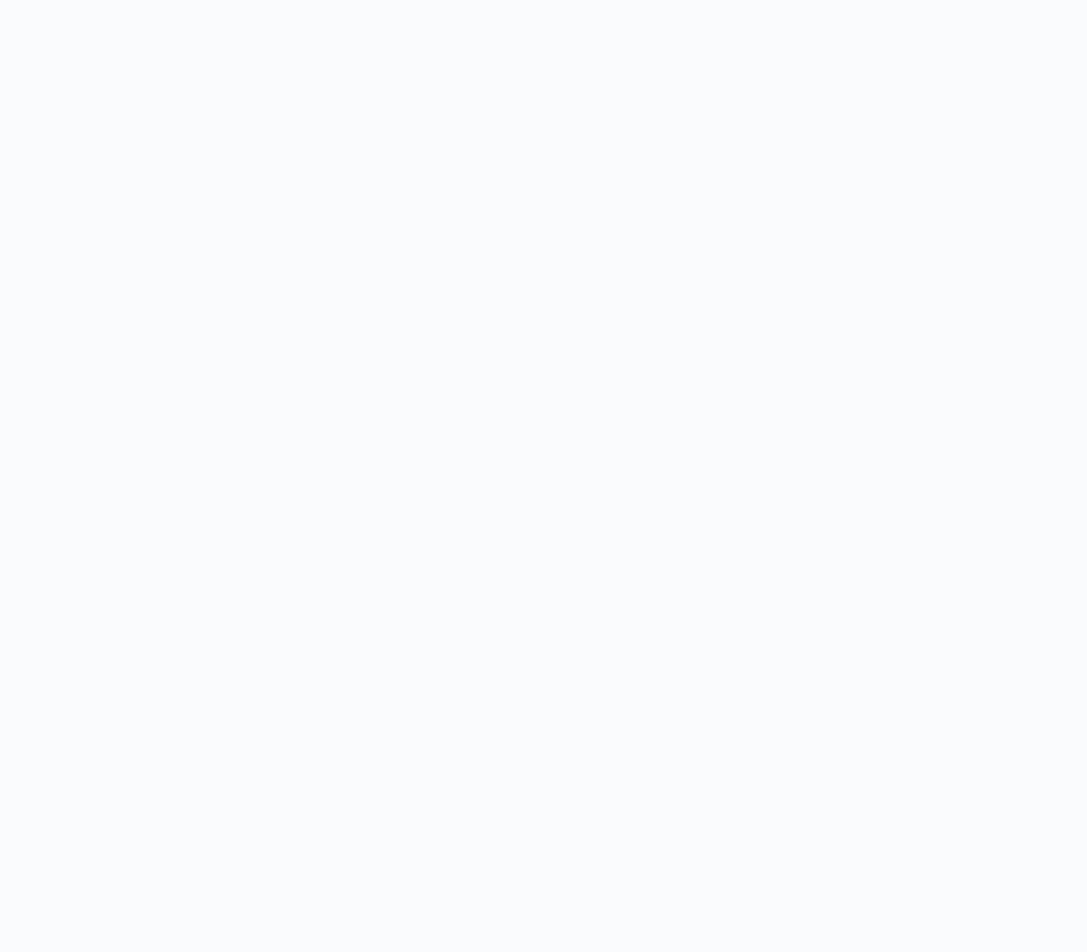
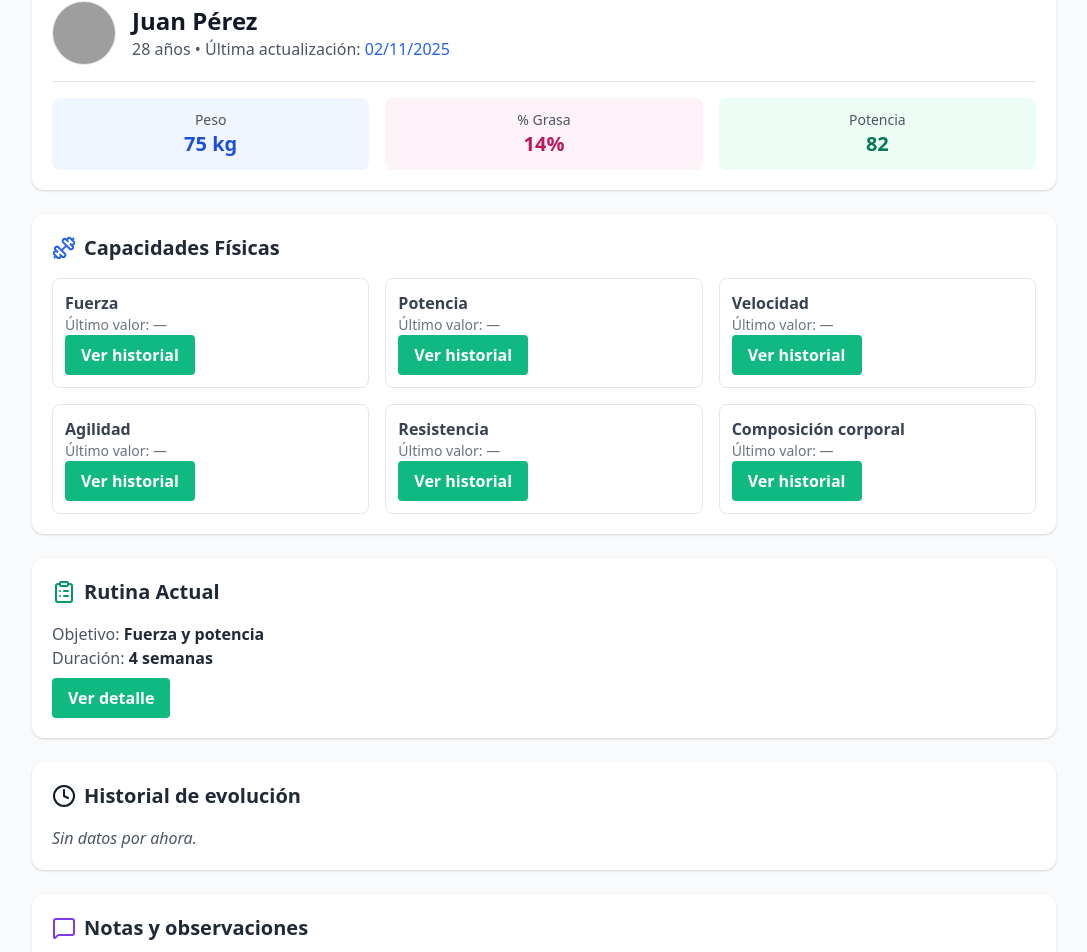
Before and after one commit to Omar-VC/RO-app, a React (Vite) app: page /progreso in a window 1280 px wide. Before the commit this address had no page. Shown: the part 159-1111 px from the top of the page, without its empty margins (96-1183 px from the left). Before the commit the page ends 800 px from the top, so only its background shows below. Built offline with nearby package versions, Linux system fonts and the light colour scheme; grey boxes are pictures that could not be loaded; the HTML template or start-up script is replaced by a standard one.

Commit message:
Agregamos la seccion progreso funciona

```diff
--- a/src/App.jsx
+++ b/src/App.jsx
@@ -6,6 +6,7 @@ import FichaCliente from "./pages/FichaCliente";
 import Header from "./components/Header";
 import ProtectedRoute from "./components/ProtectedRoute";
 import Cuotas from "./pages/Cuotas";
+import Progreso from "./pages/Progreso";
 
 export default function App() {
   return (
@@ -14,6 +15,7 @@ export default function App() {
       <Routes>
         <Route path="/login" element={<Login />} />
         <Route path="/cuotas" element={<Cuotas />} />
+        <Route path="/progreso" element={<Progreso />} />
         <Route
           path="/"
           element={
--- a/src/pages/Home.jsx
+++ b/src/pages/Home.jsx
@@ -1,6 +1,6 @@
 
 import { useNavigate } from "react-router-dom";
-import { Users, CreditCard } from "lucide-react"; // Agregamos icono de cuotas
+import { Users, CreditCard, Activity } from "lucide-react"; // Agregamos icono de cuotas
 
 export default function Home() {
   const navigate = useNavigate();
@@ -30,6 +30,15 @@ export default function Home() {
           <CreditCard size={60} className="text-green-600 mb-3" />
           <span className="text-lg font-semibold text-gray-800">Cuotas</span>
         </div>
+
+        {/* PROGRESO */}
+        <div
+          onClick={() => navigate("/progreso")}
+          className="flex flex-col items-center justify-center p-6 bg-white rounded-2xl shadow-md hover:shadow-lg cursor-pointer transition transform hover:-translate-y-1"
+        >
+          <Activity size={60} className="text-orange-500 mb-3" />
+          <span className="text-lg font-semibold text-gray-800">Progreso</span>
+        </div>
       </div>
     </div>
   );
--- /dev/null
+++ b/src/pages/Progreso.jsx
@@ -0,0 +1,128 @@
+import React, { useState, useEffect } from "react";
+import { User, Activity, Dumbbell, Clock, ClipboardList, MessageSquare } from "lucide-react";
+import UIButton from "../components/UIButton";
+
+export default function Progreso() {
+  const [cliente, setCliente] = useState({
+    nombre: "Juan Pérez",
+    edad: 28,
+    ultimaActualizacion: "02/11/2025",
+    peso: 75,
+    grasa: 14,
+    potencia: 82,
+  });
+
+  // Bloque 1: Resumen rápido del cliente
+  const renderResumen = () => (
+    <div className="bg-white rounded-xl shadow p-5 mb-6">
+      <div className="flex items-center gap-4 border-b pb-4 mb-4">
+        <img
+          src="https://i.pravatar.cc/80"
+          alt="avatar"
+          className="w-16 h-16 rounded-full border"
+        />
+        <div>
+          <h2 className="text-2xl font-bold">{cliente.nombre}</h2>
+          <p className="text-gray-600">
+            {cliente.edad} años • Última actualización:{" "}
+            <span className="text-blue-600 font-medium">
+              {cliente.ultimaActualizacion}
+            </span>
+          </p>
+        </div>
+      </div>
+
+      <div className="grid grid-cols-3 gap-4 text-center">
+        <div className="bg-blue-50 p-3 rounded-lg">
+          <p className="text-sm text-gray-600">Peso</p>
+          <p className="text-xl font-semibold text-blue-700">{cliente.peso} kg</p>
+        </div>
+        <div className="bg-pink-50 p-3 rounded-lg">
+          <p className="text-sm text-gray-600">% Grasa</p>
+          <p className="text-xl font-semibold text-pink-700">{cliente.grasa}%</p>
+        </div>
+        <div className="bg-green-50 p-3 rounded-lg">
+          <p className="text-sm text-gray-600">Potencia</p>
+          <p className="text-xl font-semibold text-green-700">{cliente.potencia}</p>
+        </div>
+      </div>
+    </div>
+  );
+
+  // Bloque 2: Capacidades físicas
+  const renderCapacidades = () => (
+    <div className="bg-white rounded-xl shadow p-5 mb-6">
+      <div className="flex items-center gap-2 mb-4">
+        <Dumbbell className="text-blue-600" />
+        <h3 className="text-xl font-bold text-gray-800">Capacidades Físicas</h3>
+      </div>
+
+      <div className="grid md:grid-cols-3 gap-4">
+        {["Fuerza", "Potencia", "Velocidad", "Agilidad", "Resistencia", "Composición corporal"].map((cap, i) => (
+          <div key={i} className="border rounded-lg p-3 hover:shadow transition">
+            <p className="font-semibold text-gray-700">{cap}</p>
+            <p className="text-sm text-gray-500">Último valor: —</p>
+            <UIButton className="mt-2 text-sm">Ver historial</UIButton>
+          </div>
+        ))}
+      </div>
+    </div>
+  );
+
+  // Bloque 3: Rutinas o planes actuales
+  const renderRutinas = () => (
+    <div className="bg-white rounded-xl shadow p-5 mb-6">
+      <div className="flex items-center gap-2 mb-4">
+        <ClipboardList className="text-green-600" />
+        <h3 className="text-xl font-bold text-gray-800">Rutina Actual</h3>
+      </div>
+      <p className="text-gray-600">
+        Objetivo: <span className="font-semibold text-gray-800">Fuerza y potencia</span>
+      </p>
+      <p className="text-gray-600 mb-2">
+        Duración: <span className="font-semibold text-gray-800">4 semanas</span>
+      </p>
+      <UIButton className="text-sm">Ver detalle</UIButton>
+    </div>
+  );
+
+  // Bloque 4: Historial
+  const renderHistorial = () => (
+    <div className="bg-white rounded-xl shadow p-5 mb-6">
+      <div className="flex items-center gap-2 mb-4">
+        <Clock className="text-orange-600" />
+        <h3 className="text-xl font-bold text-gray-800">Historial de evolución</h3>
+      </div>
+      <p className="text-gray-600 italic">Sin datos por ahora.</p>
+    </div>
+  );
+
+  // Bloque 5: Notas o comentarios
+  const renderNotas = () => (
+    <div className="bg-white rounded-xl shadow p-5 mb-6">
+      <div className="flex items-center gap-2 mb-4">
+        <MessageSquare className="text-purple-600" />
+        <h3 className="text-xl font-bold text-gray-800">Notas y observaciones</h3>
+      </div>
+      <p className="text-gray-600 italic">
+        “Buen progreso en la última fase. Mejoró su fuerza de tren inferior.”
+      </p>
+    </div>
+  );
+
+  return (
+    <div className="min-h-screen bg-gray-50 p-6">
+      <div className="max-w-5xl mx-auto">
+        <h1 className="text-3xl font-bold mb-6 flex items-center gap-2">
+          <Activity className="text-orange-600" /> Progreso del Cliente
+        </h1>
+
+        {renderResumen()}
+        {renderCapacidades()}
+        {renderRutinas()}
+        {renderHistorial()}
+        {renderNotas()}
+      </div>
+    </div>
+  );
+}
```
